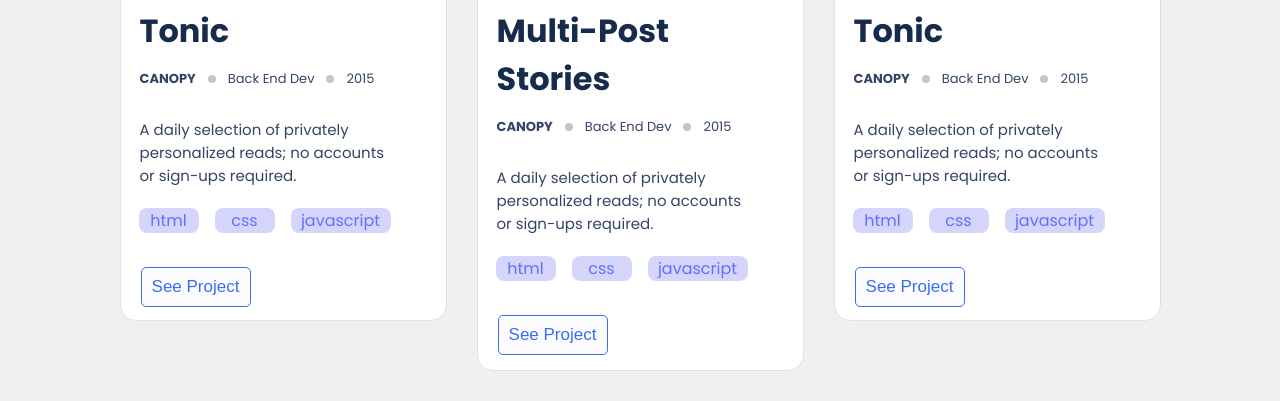
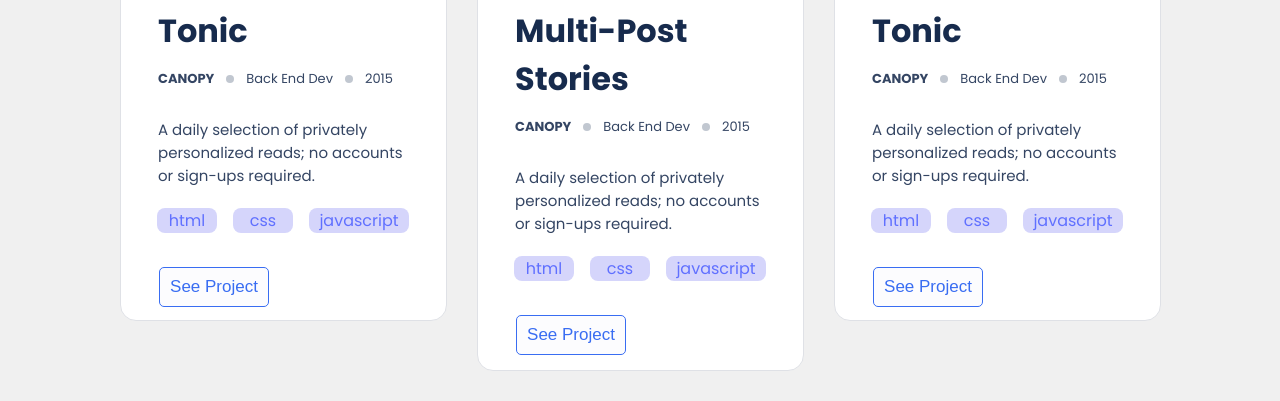
Before and after one commit to brainconnect93/My-Portfolio, a website: page index.html in a window 1280 px wide. Shown: the part 976-1377 px from the top of the page. Drawn offline with Linux system fonts and the light colour scheme.

Commit message:
Final changes made

```diff
--- a/styles.css
+++ b/styles.css
@@ -218,10 +218,6 @@
   cursor: pointer;
 }
 
-.work-info {
-  margin-left: -25px;
-}
-
 .work-box {
   overflow: hidden;
   display: flex;
```
